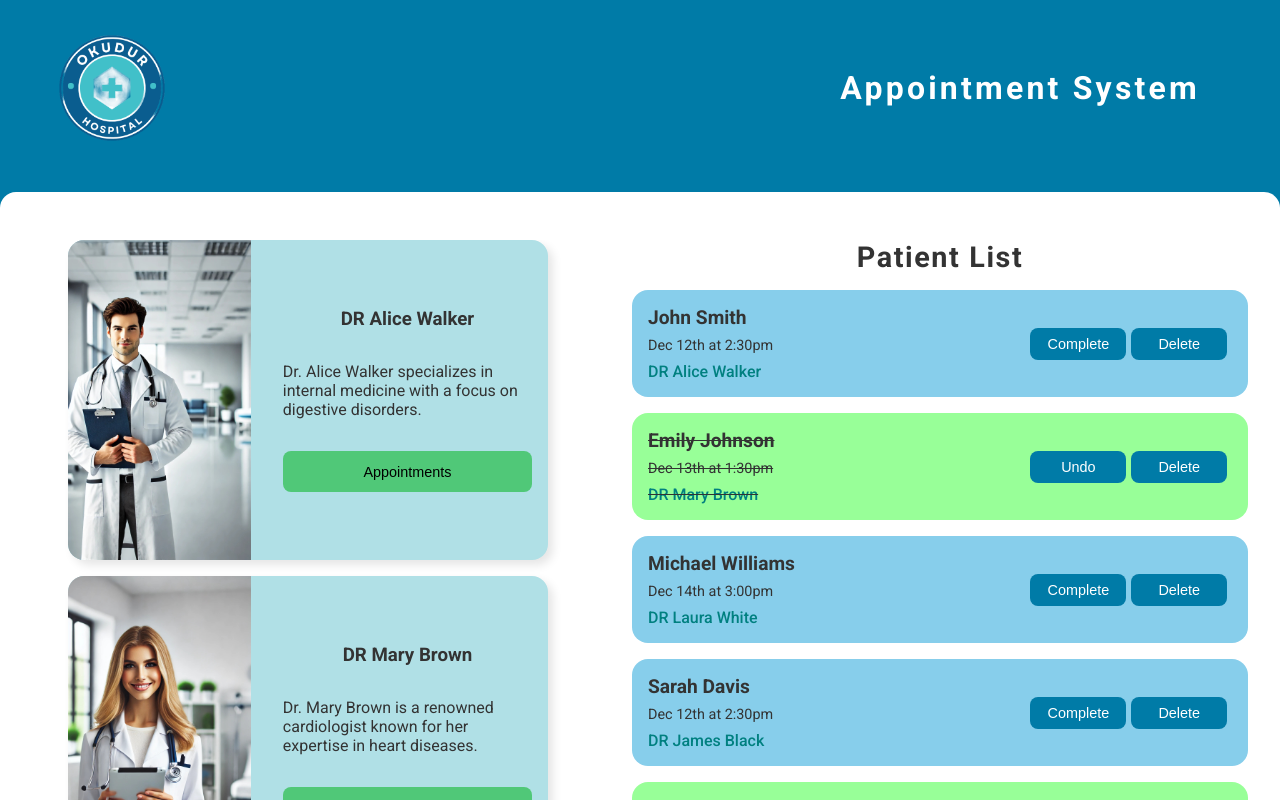
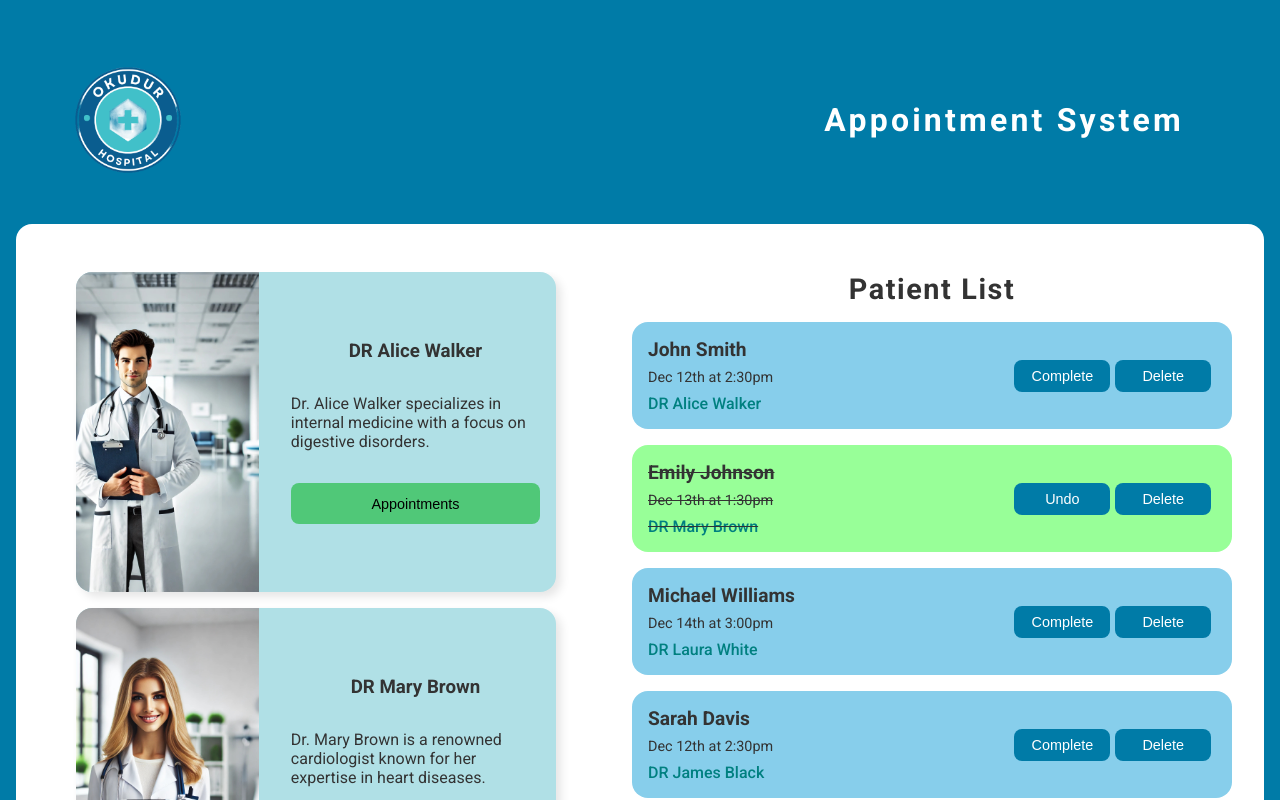
Before and after one commit to ucangun/Hospital_Appointment-_App, a React (Create React App) app: page / in a window 1280 px wide. Shown: the top 800 px of the page. Built offline with nearby package versions, Linux system fonts and the light colour scheme.

Commit message:
"Updated CSS styles and refactored JSX components in App.css, AddPatient.jsx, and Home.jsx"

```diff
--- a/src/App.css
+++ b/src/App.css
@@ -25,6 +25,7 @@ body {
   font-family: "Roboto", sans-serif;
   background-color: var(--color-cerulean-blue);
   color: var(--color-gray);
+  padding: 2rem 1rem;
 }
 
 /* ---------------------------------- */
@@ -50,16 +51,19 @@ nav h1 {
   color: var(--color-white);
 }
 
+.bgContainer {
+  max-width: 80rem;
+  margin: 1rem auto;
+  background-color: var(--color-white);
+  padding: 3rem 3rem 2rem 0rem;
+  border-radius: 1rem;
+}
+
 /* ---------------------------------- */
 /*              CONTAINER             */
 /* ---------------------------------- */
 
 .container {
-  background-color: var(--color-white);
-  border-radius: 1rem;
-  padding: 3rem 3rem 2rem 0rem;
-  max-width: 80rem;
-  margin: 1rem auto;
   display: grid;
   grid-template-columns: 50% 50%;
   gap: 1rem;
@@ -74,7 +78,8 @@ nav h1 {
   padding: 1rem;
   width: 30%;
   cursor: pointer;
-  text-align: center;
+  align-self: flex-start;
+  margin-left: 3rem;
 }
 
 .doctors_container {
@@ -138,6 +143,15 @@ nav h1 {
 /*         PATIENTS CONTAINER         */
 /* ---------------------------------- */
 
+.patients_container {
+  max-height: 50rem;
+  overflow-y: auto;
+}
+
+.patients_container::-webkit-scrollbar {
+  display: none;
+}
+
 .patients_container h2 {
   text-align: center;
   margin-bottom: 1rem;
@@ -199,10 +213,17 @@ nav h1 {
 /*                FORM                */
 /* ---------------------------------- */
 
+.formContainer {
+  display: flex;
+  justify-content: flex-start;
+  padding: 2rem 4rem;
+}
+
 form {
-  width: 25rem;
+  width: 30rem;
   height: 20rem;
-  background-color: var(--color-seafoam-green);
+  background-color: var(--color-teal);
+  color: var(--color-white);
   border-radius: 1rem;
 
   display: flex;
--- a/src/components/AddPatient.jsx
+++ b/src/components/AddPatient.jsx
@@ -26,7 +26,7 @@ const AddPatient = ({
     setDate("");
   };
   return (
-    <>
+    <div className="formContainer">
       <form onSubmit={handleSubmit}>
         <div className="formAdd">
           <label htmlFor="patientName">Patient Name</label>
@@ -50,7 +50,7 @@ const AddPatient = ({
           Add Patient
         </button>
       </form>
-    </>
+    </div>
   );
 };
 
--- a/src/helper/Home.jsx
+++ b/src/helper/Home.jsx
@@ -16,6 +16,7 @@ const Home = () => {
   return (
     <div>
       <Navbar />
+      <div className="bgContainer">
         <PatientList
           doctors={doctors}
           setDoctors={setDoctors}
@@ -39,6 +40,7 @@ const Home = () => {
           />
         )}
       </div>
+    </div>
   );
 };
 
```
Lines whose indentation alone changed are shown as unchanged.
